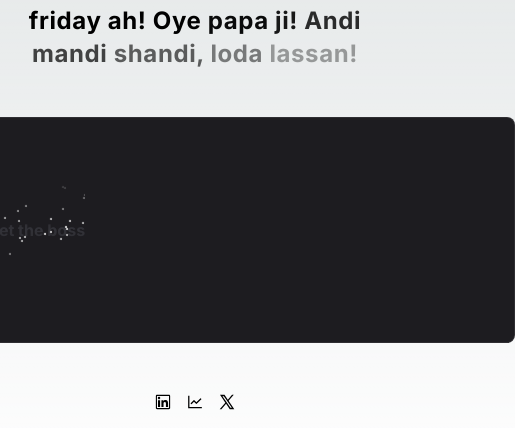
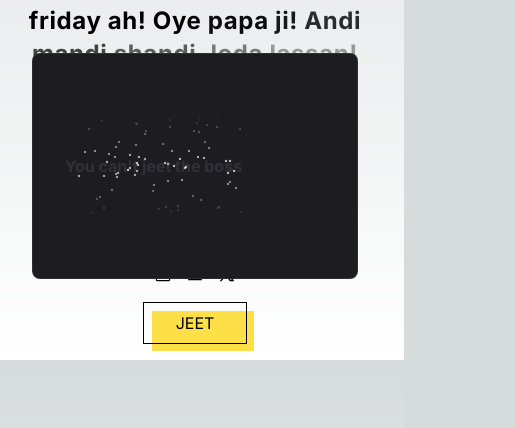
Before and after one commit to vbh1v/tolyjeet, a Next.js app: page / in a window 390 px wide. Shown: the part 363-791 px from the top of the page, 515 px wide, since content can reach past the window. Built offline with nearby package versions, Linux system fonts and the light colour scheme.

Commit message:
UI: Added Responsive CSS

```diff
--- a/components/HeroSection.tsx
+++ b/components/HeroSection.tsx
@@ -4,7 +4,7 @@ import { TextRevealCard } from "./ui/text-reveal-card";
 
 export default function HeroSection() {
   return (
-    <div className="flex justify-center items-center h-[20rem]">
+    <div className="flex justify-center items-center h-[12rem] sm:h-[20rem] max-w-full px-4 sm:px-8 md:px-12">
       <TextRevealCard
         text="You can't jeet the boss"
         revealText="I can't jeet the boss."
```
